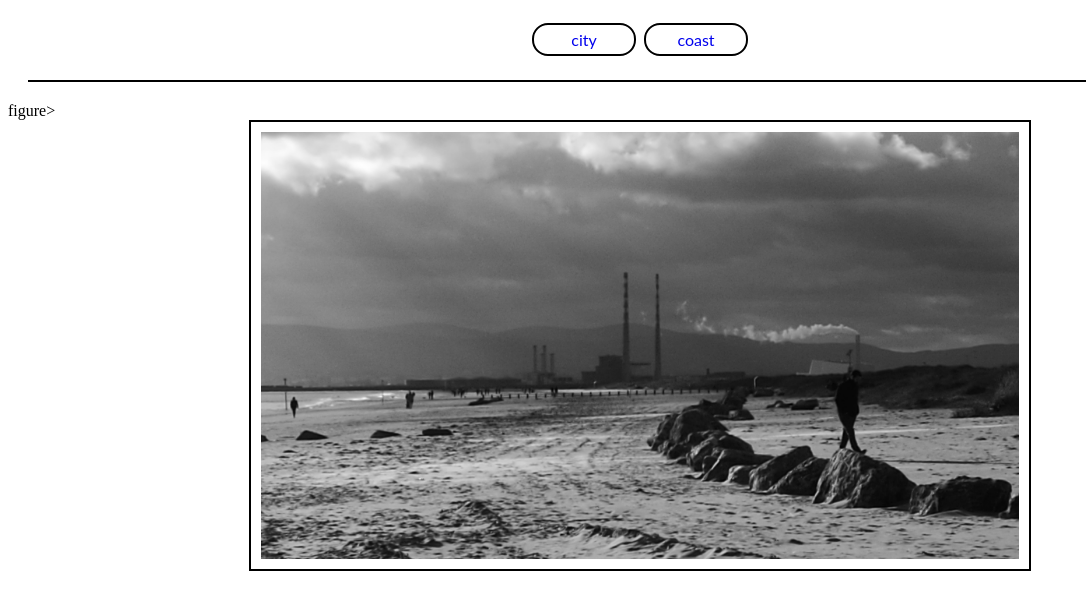
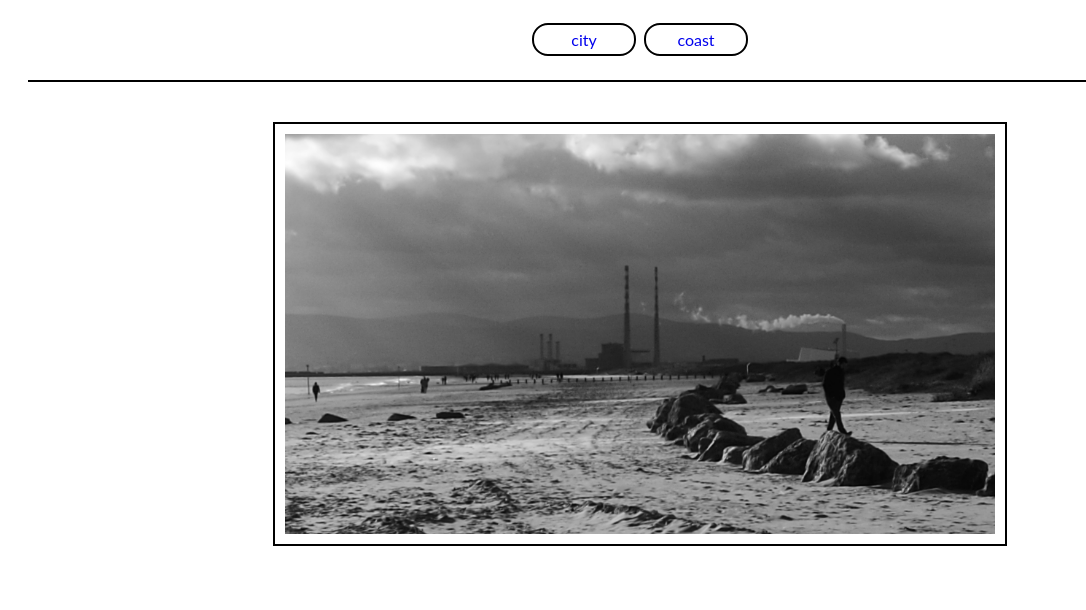
Before and after one commit to ifzalmalook/cigitpodtemplate, a plain HTML site: page coast.html in a window 1280 px wide. Shown: the part 62-672 px from the top of the page, without its empty margins (0-1086 px from the left). Drawn offline with Linux system fonts and the light colour scheme.

Commit message:
fix mistake

```diff
--- a/coast.html
+++ b/coast.html
@@ -18,8 +18,8 @@
             </li>
         </ul>
     </nav>
-    figure>
+    <figure>
             <img src="assets/images/beach.jpg" alt="an image of cardiff beach">
-        </figure>
+    </figure>
 </body>
 </html>
```
